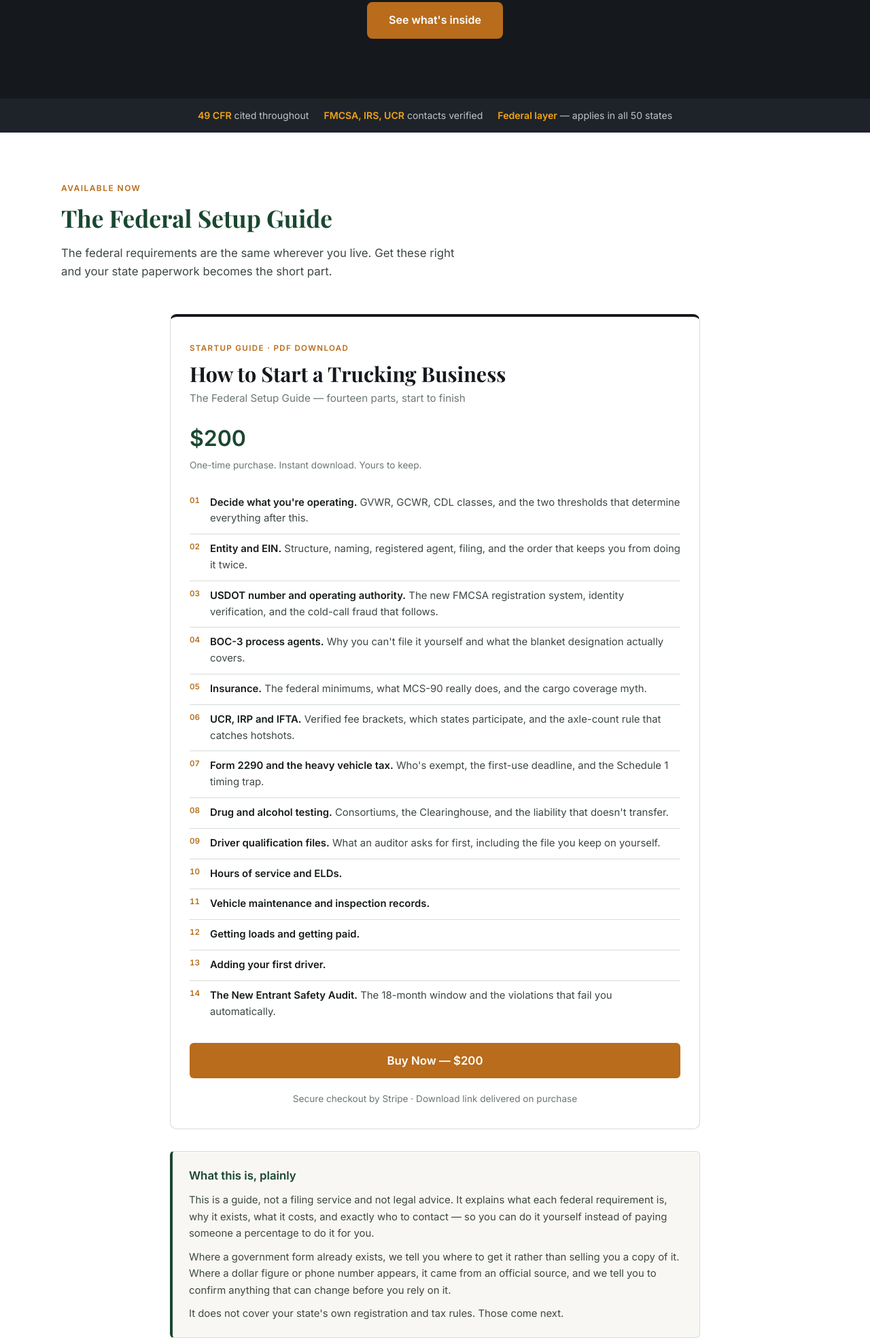
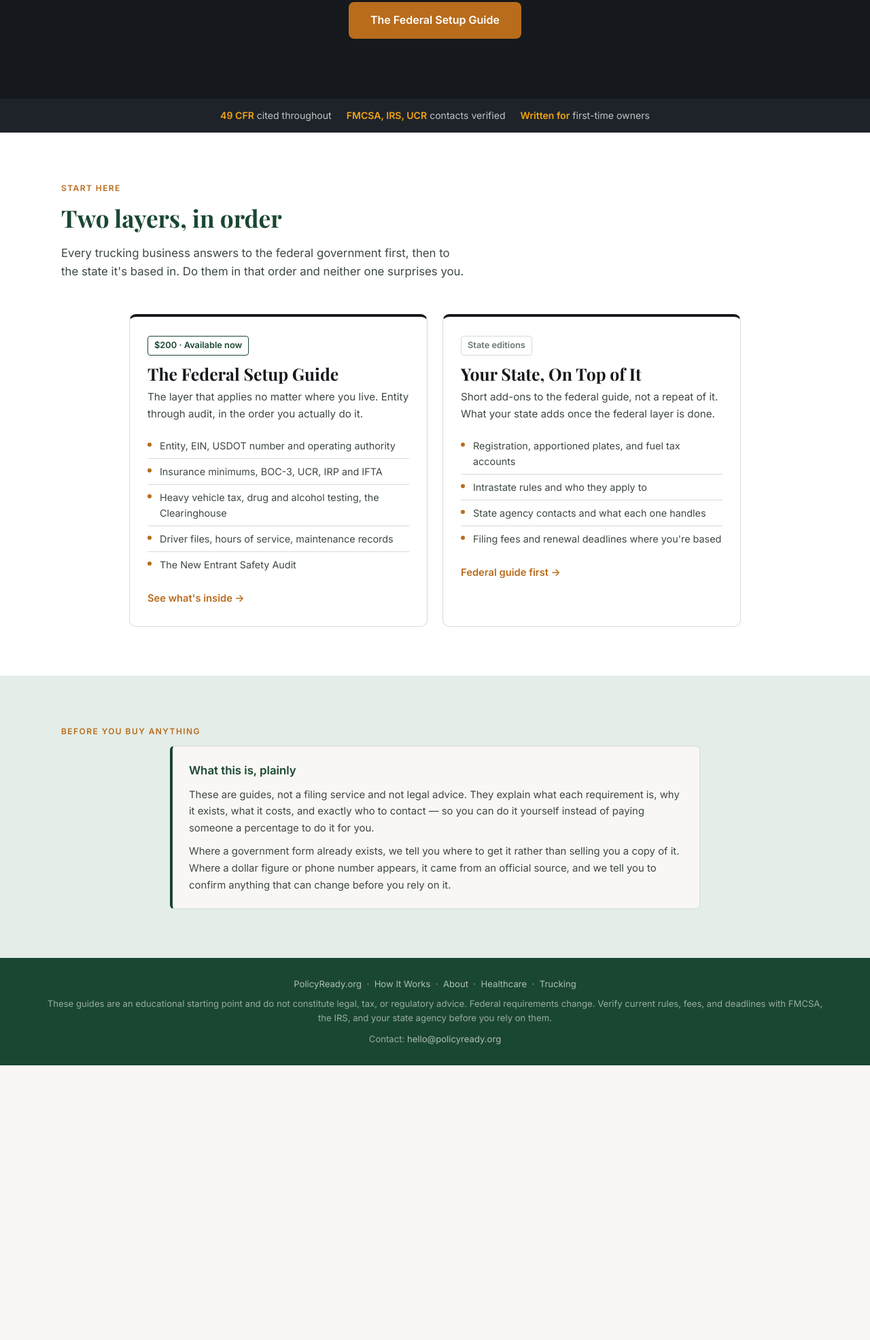
Before and after one commit to bunmi121589/POLICYREADY, a website: page trucking.html in a window 1280 px wide. Shown: the part 516-2487 px from the top of the page at 68% size. After the commit the page ends 2083 px from the top, so only its background shows below. Drawn offline with nearby package versions, Linux system fonts and the light colour scheme.

Commit message:
Update trucking.html

```diff
--- a/trucking.html
+++ b/trucking.html
@@ -4,7 +4,7 @@
   <meta charset="UTF-8">
   <meta name="viewport" content="width=device-width, initial-scale=1.0">
   <title>Trucking — How to Start a Trucking Business | PolicyReady.org</title>
-  <meta name="description" content="The federal setup for starting a small trucking business, written out step by step: entity, EIN, USDOT number, operating authority, insurance, BOC-3, UCR, IRP, IFTA, testing, and the new entrant audit.">
+  <meta name="description" content="How to start a small trucking business, written out step by step. The federal setup first — entity, EIN, USDOT number, operating authority, insurance, BOC-3, UCR, IRP, IFTA, testing, and the new entrant audit — then what your own state requires on top of it.">
   <link rel="preconnect" href="https://fonts.googleapis.com">
   <link rel="preconnect" href="https://fonts.gstatic.com" crossorigin>
   <link href="https://fonts.googleapis.com/css2?family=Playfair+Display:wght@600;700&family=Inter:wght@400;500;600&display=swap" rel="stylesheet">
@@ -19,61 +19,49 @@
     }
     .truck-strip b{ color:#F2A413; font-weight:600; }
 
-    .prod{
-      max-width:780px; margin:0 auto; background:var(--white);
+    .tdoors{
+      display:grid; grid-template-columns:repeat(auto-fit,minmax(300px,1fr));
+      gap:22px; max-width:900px; margin:0 auto;
+    }
+    .tdoor{
+      display:block; text-decoration:none; background:var(--white);
       border:1px solid var(--border); border-top:4px solid #15181C;
-      border-radius:10px; padding:32px 28px;
+      border-radius:10px; padding:28px 26px; transition:box-shadow .15s, transform .15s;
     }
-    .prod-tag{
-      display:inline-block; font-size:.72rem; font-weight:600; letter-spacing:.12em;
-      text-transform:uppercase; color:var(--amber); margin-bottom:12px;
+    .tdoor:hover{ box-shadow:0 8px 26px rgba(0,0,0,0.09); transform:translateY(-2px); }
+    .tdoor h3{
+      font-family:'Playfair Display',serif; font-size:1.55rem; color:#15181C;
+      margin:0 0 8px; line-height:1.2;
     }
-    .prod h3{
-      font-family:'Playfair Display',serif; font-size:1.9rem; color:#15181C;
-      margin:0 0 6px; line-height:1.15;
-    }
-    .prod .sub{ color:var(--ink-lt); font-size:.95rem; margin:0 0 20px; }
-    .prod .price{
-      font-size:2rem; font-weight:600; color:var(--green); margin:0 0 4px;
-    }
-    .prod .price-note{ font-size:.85rem; color:var(--ink-lt); margin:0 0 22px; }
-    .parts{ list-style:none; padding:0; margin:0 0 24px; }
-    .parts li{
-      font-size:.93rem; color:var(--ink-mid); padding:10px 0 10px 30px;
+    .tdoor .tsub{ font-size:.95rem; color:var(--ink-mid); line-height:1.6; margin:0 0 16px; }
+    .tdoor ul{ list-style:none; padding:0; margin:0 0 18px; }
+    .tdoor li{
+      font-size:.9rem; color:var(--ink-mid); padding:7px 0 7px 18px;
       position:relative; border-bottom:1px solid var(--border);
     }
-    .parts li:last-child{ border-bottom:0; }
-    .parts li b{ color:var(--ink); font-weight:600; }
-    .parts li::before{
-      content:attr(data-n); position:absolute; left:0; top:9px;
-      font-size:.72rem; font-weight:600; color:var(--amber);
-      font-variant-numeric:tabular-nums;
+    .tdoor li:last-child{ border-bottom:0; }
+    .tdoor li::before{
+      content:""; position:absolute; left:0; top:14px;
+      width:6px; height:6px; border-radius:50%; background:var(--amber);
     }
-    .buy-btn{
-      display:block; width:100%; text-align:center; background:var(--amber);
-      color:#fff; border:none; padding:16px; border-radius:6px;
-      font-size:1.05rem; font-weight:600; cursor:pointer; font-family:inherit;
-      transition:background .15s;
+    .tdoor .tgo{ font-size:.92rem; font-weight:600; color:var(--amber); }
+    .tdoor .tprice{
+      display:inline-block; font-size:.8rem; font-weight:600; color:var(--green);
+      border:1px solid var(--green); border-radius:4px; padding:3px 9px; margin-bottom:12px;
     }
-    .buy-btn:hover{ background:var(--amber-dk); }
-    .buy-btn:disabled{ opacity:.6; cursor:default; }
-    .buy-note{ text-align:center; font-size:.85rem; color:var(--ink-lt); margin-top:12px; }
+    .tdoor .tsoon{
+      display:inline-block; font-size:.8rem; font-weight:600; color:var(--ink-lt);
+      border:1px solid var(--border); border-radius:4px; padding:3px 9px; margin-bottom:12px;
+    }
 
     .honest{
-      max-width:780px; margin:32px auto 0; background:var(--paper);
+      max-width:780px; margin:0 auto; background:var(--paper);
       border:1px solid var(--border); border-left:4px solid var(--green);
       border-radius:6px; padding:22px 24px;
     }
     .honest h4{ margin:0 0 10px; color:var(--green); font-size:1.05rem; }
     .honest p{ margin:0 0 10px; font-size:.93rem; color:var(--ink-mid); line-height:1.65; }
     .honest p:last-child{ margin-bottom:0; }
-    .soon{ max-width:780px; margin:0 auto; }
-    .soon-item{
-      background:var(--white); border:1px solid var(--border); border-radius:8px;
-      padding:16px 18px; margin-bottom:12px;
-    }
-    .soon-item b{ color:var(--green); display:block; margin-bottom:3px; }
-    .soon-item span{ font-size:.9rem; color:var(--ink-mid); }
   </style>
 </head>
 <body>
@@ -92,82 +80,67 @@
 <!-- HERO -->
 <section class="hero truck-hero">
   <div class="hero-eyebrow">Trucking</div>
-  <h1>Nobody hands a first-time trucker the actual list. So we wrote it.</h1>
-  <p>Fourteen parts covering the entire federal setup — what to do, in what order, who to call, what it costs, and what happens if you get the sequence wrong.</p>
+  <h1>Nobody gives you the step-by-step on starting a trucking business. So we built it.</h1>
+  <p>What to do, in what order, who to call, what it costs, and what happens if you get the sequence wrong. Federal first, then your state.</p>
   <div class="hero-actions">
-    <a href="#guide" class="btn-primary">See what's inside</a>
+    <a href="/trucking-federal-guide.html" class="btn-primary">The Federal Setup Guide</a>
   </div>
 </section>
 
 <div class="truck-strip">
   <span><b>49 CFR</b> cited throughout</span>
   <span><b>FMCSA, IRS, UCR</b> contacts verified</span>
-  <span><b>Federal layer</b> — applies in all 50 states</span>
+  <span><b>Written for</b> first-time owners</span>
 </div>
 
-<!-- THE PRODUCT -->
-<section class="inside-section" id="guide">
+<!-- WHAT'S HERE -->
+<section class="inside-section">
   <div class="container">
-    <div class="section-label">Available now</div>
-    <h2>The Federal Setup Guide</h2>
-    <p class="section-sub">The federal requirements are the same wherever you live. Get these right and your state paperwork becomes the short part.</p>
+    <div class="section-label">Start here</div>
+    <h2>Two layers, in order</h2>
+    <p class="section-sub">Every trucking business answers to the federal government first, then to the state it's based in. Do them in that order and neither one surprises you.</p>
 
-    <div class="prod">
-      <span class="prod-tag">Startup Guide · PDF download</span>
-      <h3>How to Start a Trucking Business</h3>
-      <p class="sub">The Federal Setup Guide — fourteen parts, start to finish</p>
-      <div class="price">$200</div>
-      <p class="price-note">One-time purchase. Instant download. Yours to keep.</p>
+    <div class="tdoors">
 
-      <ul class="parts">
-        <li data-n="01"><b>Decide what you're operating.</b> GVWR, GCWR, CDL classes, and the two thresholds that determine everything after this.</li>
-        <li data-n="02"><b>Entity and EIN.</b> Structure, naming, registered agent, filing, and the order that keeps you from doing it twice.</li>
-        <li data-n="03"><b>USDOT number and operating authority.</b> The new FMCSA registration system, identity verification, and the cold-call fraud that follows.</li>
-        <li data-n="04"><b>BOC-3 process agents.</b> Why you can't file it yourself and what the blanket designation actually covers.</li>
-        <li data-n="05"><b>Insurance.</b> The federal minimums, what MCS-90 really does, and the cargo coverage myth.</li>
-        <li data-n="06"><b>UCR, IRP and IFTA.</b> Verified fee brackets, which states participate, and the axle-count rule that catches hotshots.</li>
-        <li data-n="07"><b>Form 2290 and the heavy vehicle tax.</b> Who's exempt, the first-use deadline, and the Schedule 1 timing trap.</li>
-        <li data-n="08"><b>Drug and alcohol testing.</b> Consortiums, the Clearinghouse, and the liability that doesn't transfer.</li>
-        <li data-n="09"><b>Driver qualification files.</b> What an auditor asks for first, including the file you keep on yourself.</li>
-        <li data-n="10"><b>Hours of service and ELDs.</b></li>
-        <li data-n="11"><b>Vehicle maintenance and inspection records.</b></li>
-        <li data-n="12"><b>Getting loads and getting paid.</b></li>
-        <li data-n="13"><b>Adding your first driver.</b></li>
-        <li data-n="14"><b>The New Entrant Safety Audit.</b> The 18-month window and the violations that fail you automatically.</li>
-      </ul>
+      <a class="tdoor" href="/trucking-federal-guide.html">
+        <span class="tprice">$200 · Available now</span>
+        <h3>The Federal Setup Guide</h3>
+        <p class="tsub">The layer that applies no matter where you live. Entity through audit, in the order you actually do it.</p>
+        <ul>
+          <li>Entity, EIN, USDOT number and operating authority</li>
+          <li>Insurance minimums, BOC-3, UCR, IRP and IFTA</li>
+          <li>Heavy vehicle tax, drug and alcohol testing, the Clearinghouse</li>
+          <li>Driver files, hours of service, maintenance records</li>
+          <li>The New Entrant Safety Audit</li>
+        </ul>
+        <span class="tgo">See what's inside &rarr;</span>
+      </a>
 
-      <button class="buy-btn" id="buyBtn" data-slug="us-open-trucking-business">Buy Now — $200</button>
-      <p class="buy-note">Secure checkout by Stripe · Download link delivered on purchase</p>
-    </div>
+      <a class="tdoor" href="/trucking-federal-guide.html">
+        <span class="tsoon">State editions</span>
+        <h3>Your State, On Top of It</h3>
+        <p class="tsub">Short add-ons to the federal guide, not a repeat of it. What your state adds once the federal layer is done.</p>
+        <ul>
+          <li>Registration, apportioned plates, and fuel tax accounts</li>
+          <li>Intrastate rules and who they apply to</li>
+          <li>State agency contacts and what each one handles</li>
+          <li>Filing fees and renewal deadlines where you're based</li>
+        </ul>
+        <span class="tgo">Federal guide first &rarr;</span>
+      </a>
 
-    <div class="honest">
-      <h4>What this is, plainly</h4>
-      <p>This is a guide, not a filing service and not legal advice. It explains what each federal requirement is, why it exists, what it costs, and exactly who to contact — so you can do it yourself instead of paying someone a percentage to do it for you.</p>
-      <p>Where a government form already exists, we tell you where to get it rather than selling you a copy of it. Where a dollar figure or phone number appears, it came from an official source, and we tell you to confirm anything that can change before you rely on it.</p>
-      <p>It does not cover your state's own registration and tax rules. Those come next.</p>
     </div>
   </div>
 </section>
 
-<!-- COMING NEXT -->
+<!-- WHAT THIS IS -->
 <section class="who-section">
   <div class="container">
-    <div class="section-label">Coming next</div>
-    <h2>State editions and forms</h2>
-    <p class="section-sub">The federal guide is the foundation. These build on it.</p>
-    <div class="soon">
-      <div class="soon-item">
-        <b>State Editions</b>
-        <span>Your state's registration, apportioned plates, fuel tax account, and intrastate rules — a short add-on to the federal guide, not a repeat of it.</span>
-      </div>
-      <div class="soon-item">
-        <b>New Entrant Audit Prep Packet</b>
-        <span>The records an auditor asks for, organized the way they ask for them.</span>
-      </div>
-      <div class="soon-item">
-        <b>Forms Packet</b>
-        <span>Driver qualification checklist, DVIR, maintenance file, testing policy, and hours-of-service procedure — the documents no government agency provides.</span>
-      </div>
+    <div class="section-label">Before you buy anything</div>
+    <div class="honest">
+      <h4>What this is, plainly</h4>
+      <p>These are guides, not a filing service and not legal advice. They explain what each requirement is, why it exists, what it costs, and exactly who to contact &mdash; so you can do it yourself instead of paying someone a percentage to do it for you.</p>
+      <p>Where a government form already exists, we tell you where to get it rather than selling you a copy of it. Where a dollar figure or phone number appears, it came from an official source, and we tell you to confirm anything that can change before you rely on it.</p>
     </div>
   </div>
 </section>
@@ -180,36 +153,9 @@
     <a href="/healthcare.html">Healthcare</a> &nbsp;·&nbsp;
     <a href="/trucking.html">Trucking</a>
   </p>
-  <p>This guide is an educational starting point and does not constitute legal, tax, or regulatory advice. Federal requirements change. Verify current rules, fees, and deadlines with FMCSA, the IRS, and your state agency before you rely on them.</p>
+  <p>These guides are an educational starting point and do not constitute legal, tax, or regulatory advice. Federal requirements change. Verify current rules, fees, and deadlines with FMCSA, the IRS, and your state agency before you rely on them.</p>
   <p style="margin-top:10px;">Contact: <a href="mailto:hello@policyready.org">hello@policyready.org</a></p>
 </footer>
 
-<script>
-  document.getElementById('buyBtn').addEventListener('click', async function () {
-    var btn = this;
-    var slug = btn.getAttribute('data-slug');
-    btn.disabled = true;
-    btn.textContent = 'Redirecting...';
-    try {
-      const res = await fetch('/api/checkout', {
-        method: 'POST',
-        headers: { 'Content-Type': 'application/json' },
-        body: JSON.stringify({ slug: slug })
-      });
-      const data = await res.json();
-      if (data.url) {
-        window.location.href = data.url;
-      } else {
-        alert('Something went wrong. Please try again.');
-        btn.disabled = false;
-        btn.textContent = 'Buy Now — $200';
-      }
-    } catch (err) {
-      alert('Something went wrong. Please try again.');
-      btn.disabled = false;
-      btn.textContent = 'Buy Now — $200';
-    }
-  });
-</script>
 </body>
 </html>
```
